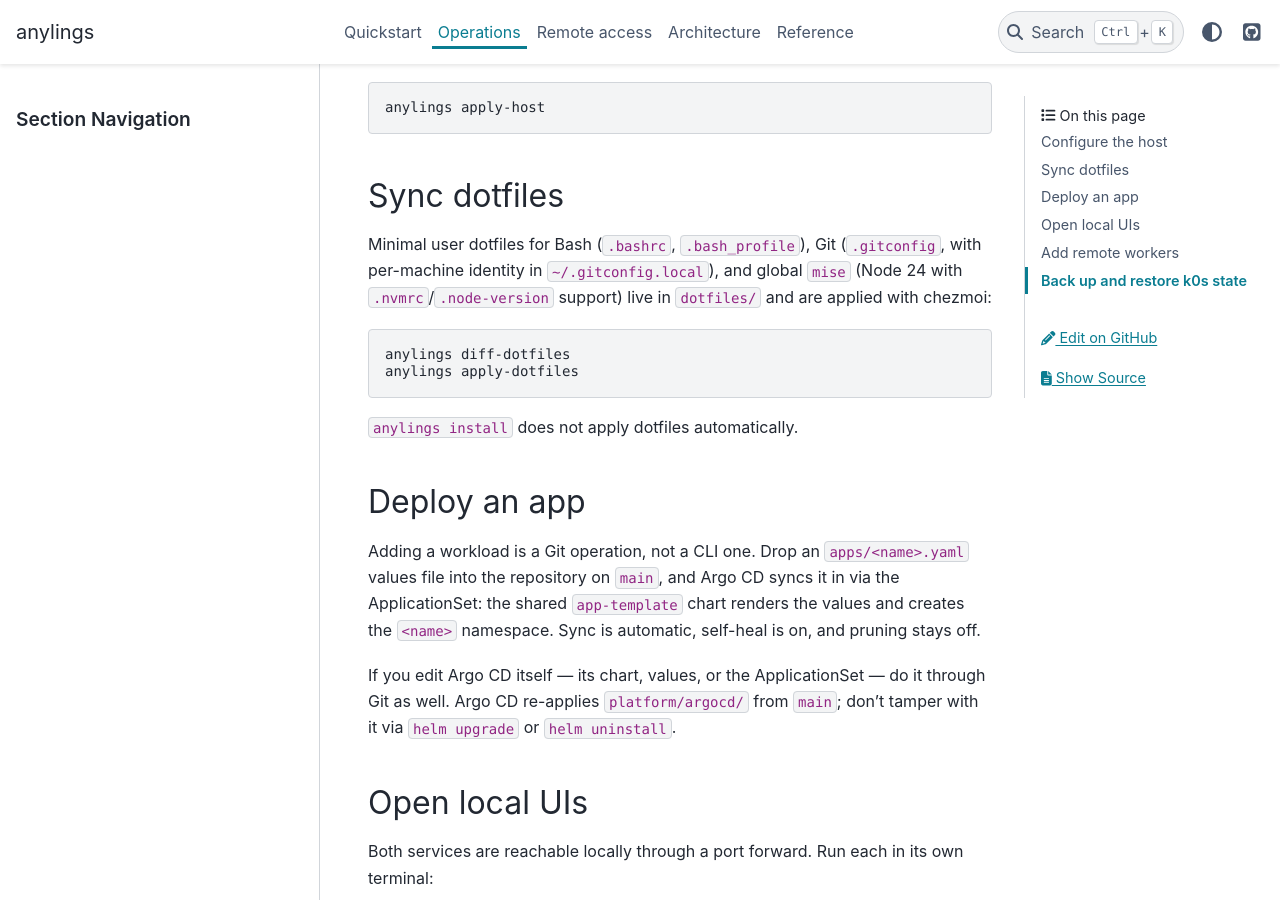
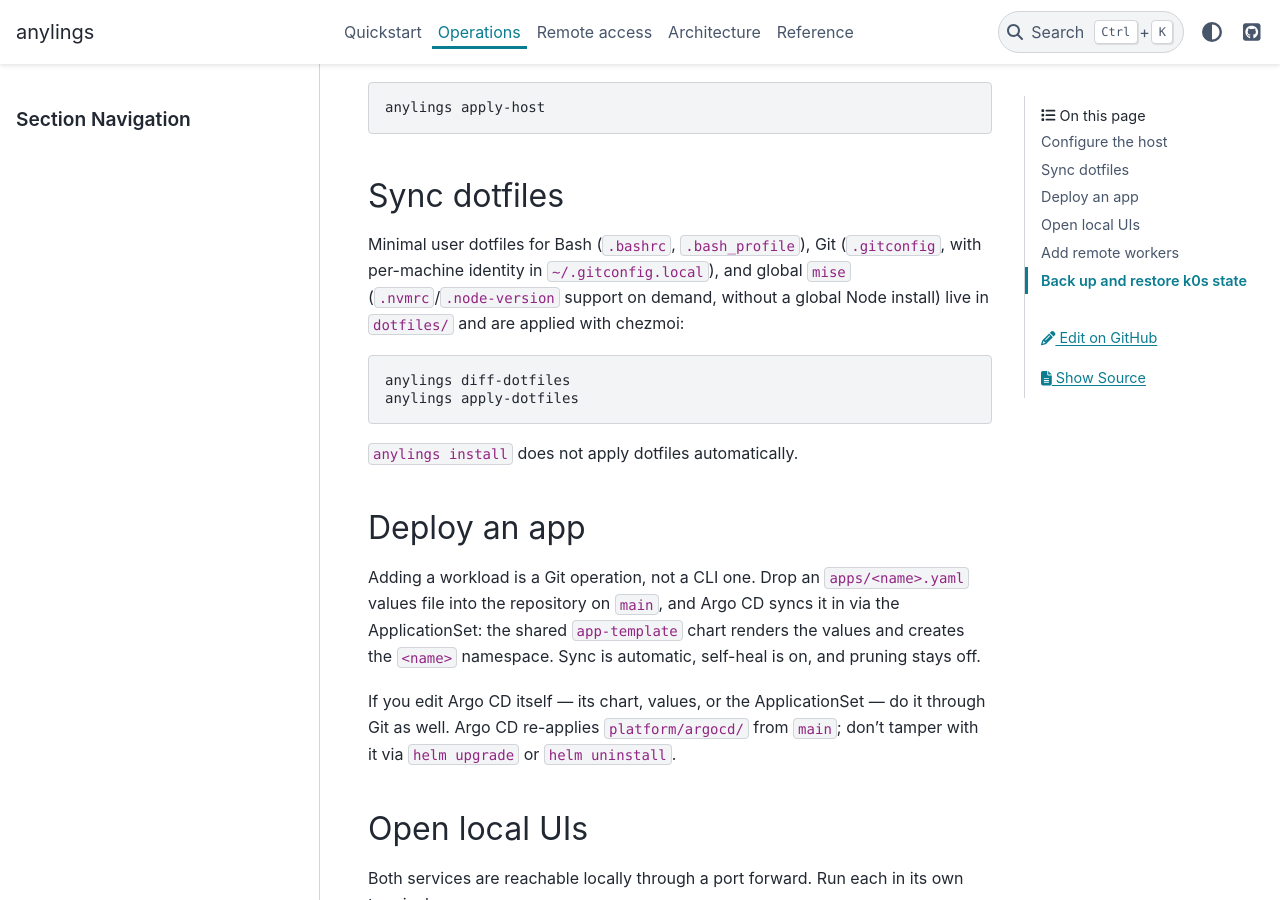
Before and after one commit to PsiACE/anylings, a Sphinx documentation site: the page built from docs/operations.md, in a window 1280 px wide and 900 px high, scrolled down 349 px. Built offline with Sphinx 7.4.7 and the PyData theme 0.15.4, drawn with Linux system fonts in a browser that asks for light colours.

Commit message:
fix(dotfiles): drop cargo env hook and global node tool

````diff
--- a/docs/operations.md
+++ b/docs/operations.md
@@ -15,9 +15,9 @@ anylings apply-host
 ## Sync dotfiles
 
 Minimal user dotfiles for Bash (`.bashrc`, `.bash_profile`), Git (`.gitconfig`,
-with per-machine identity in `~/.gitconfig.local`), and global `mise` (Node 24
-with `.nvmrc`/`.node-version` support) live in `dotfiles/` and are applied with
-chezmoi:
+with per-machine identity in `~/.gitconfig.local`), and global `mise`
+(`.nvmrc`/`.node-version` support on demand, without a global Node install) live
+in `dotfiles/` and are applied with chezmoi:
 
 ```sh
 anylings diff-dotfiles
````
Also changed, not shown: 2 other files.
